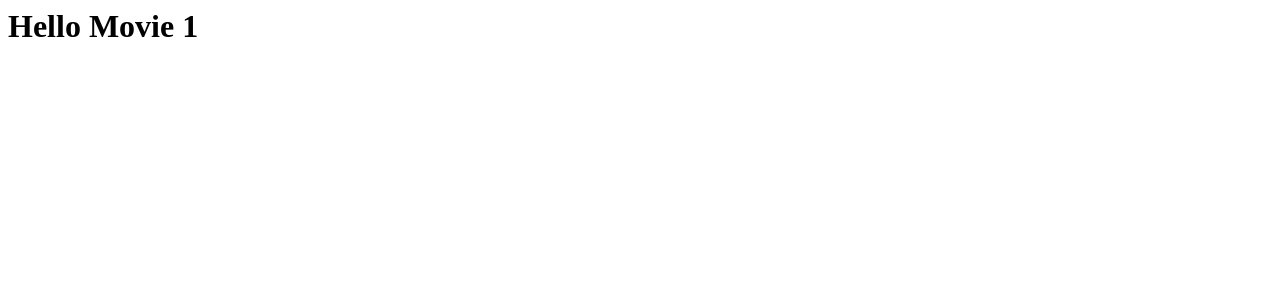
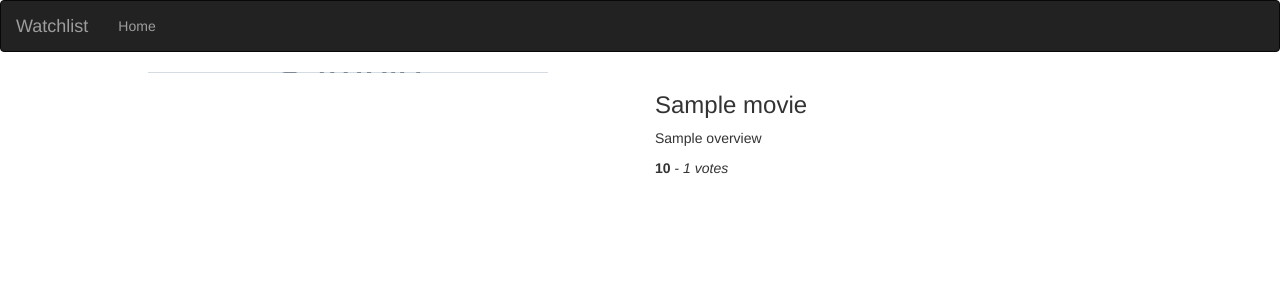
Before and after one commit to Teri11/MOVIE, a Flask app: template app/templates/movie.html in a window 1280 px wide. Shown: the top 300 px of the page. Run offline with Flask 2, Linux system fonts and the light colour scheme; the template is opened without the code that fills it: most values are stand-ins (such as "Sample title", 1, 10 or a date in 2020); grey boxes marked "Sample" are stand-in pictures; parts of the project's set-up code (start-up, migrations or seed data) failed here and were passed over; some libraries are stand-ins or nearby versions.

Commit message:
added styling to the index.html

```diff
--- a/app/templates/base.html
+++ b/app/templates/base.html
@@ -1 +1,6 @@
 {% extends 'bootstrap/base.html'%}
+
+<!-- Navbar block  -->
+{% block navbar %}
+    {% include 'navbar.html' %}
+{% endblock %}
--- a/app/templates/movie.html
+++ b/app/templates/movie.html
@@ -1 +1,22 @@
-<h1> Hello Movie {{ id }} </h1>
+{% extends 'base.html'%}
+<!-- Content block -->
+{% block content %}
+<div class="container">
+
+    <!-- Poster background -->
+    <div class="row">
+        <div class="col-xs-6 col-sm-6 col-md-6 col-lg-6 posterPath" style="background: url({{movie.poster}}) no-repeat center center">
+        </div>
+
+        <div class="col-xs-6 col-sm-6 col-md-6 col-lg-6 movie-details">
+            <h3>{{ movie.title }}</h3>
+
+            <p class="overview"> {{ movie.overview }}</p>
+            <p class="ratings"> <b> {{ movie.vote_average }}</b> - <i>{{ movie.vote_count}} votes </i> </p>
+
+
+        </div>
+    </div>
+
+</div>
+{% endblock %}
--- /dev/null
+++ b/app/templates/navbar.html
@@ -0,0 +1,18 @@
+<div class="navbar navbar-inverse" role="navigation">
+  <div class="container-fluid">
+      <div class="navbar-header">
+          <button type="button" class="navbar-toggle" data-toggle="collapse" data-target=".navbar-collapse">
+            <span class="sr-only">Toggle navigation</span>
+            <span class="icon-bar"></span>
+            <span class="icon-bar"></span>
+            <span class="icon-bar"></span>
+          </button>
+          <a class="navbar-brand" href="/"> Watchlist </a>
+      </div>
+      <div class="navbar-collapse collapse">
+          <ul class="nav navbar-nav">
+              <li><a href="/">Home</a></li>
+      </div>
+
+  </div>
+</div>
```
Also changed, not shown: app/request.py (+20 -0 lines), app/templates/index.html (+7 -0 lines), app/templates/macros.html (+8 -1 lines), app/views.py (+7 -3 lines), app/static/css/index.css (added).
